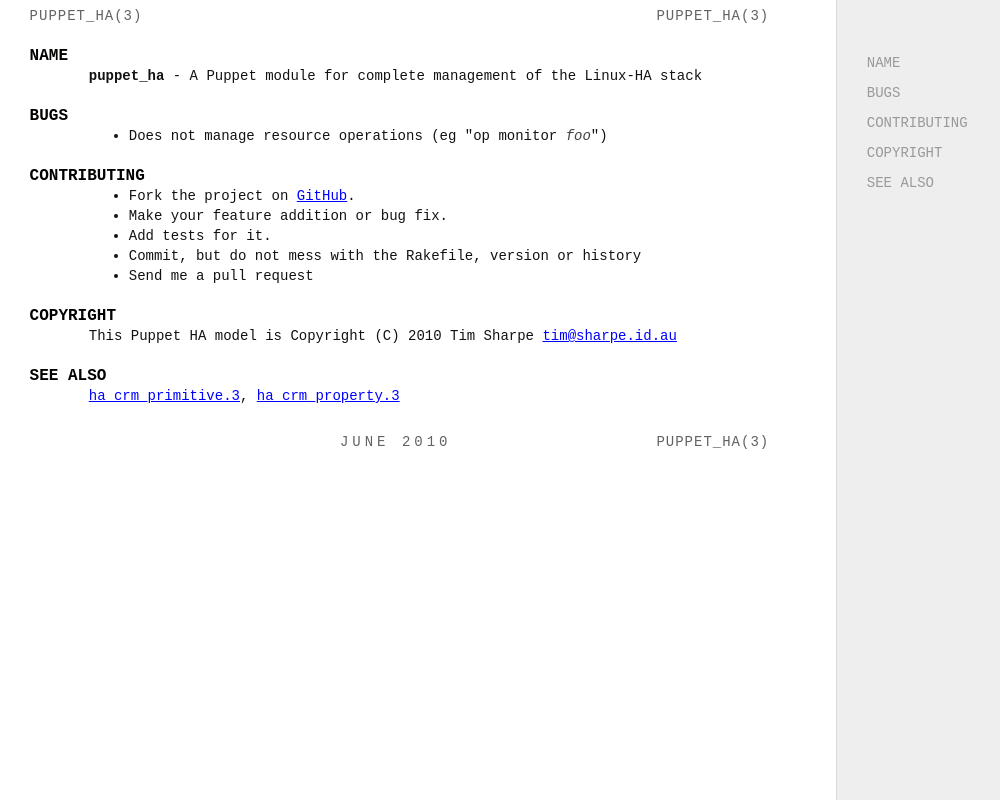
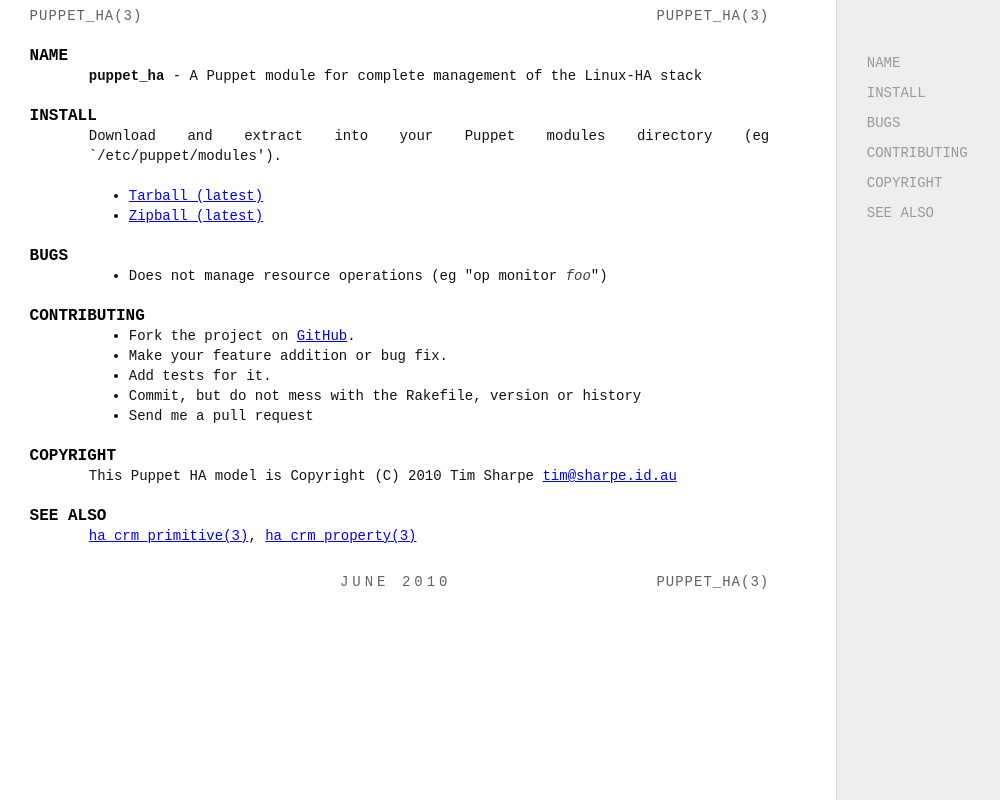
Before and after one commit to rodjek/puppet-pacemaker, a plain HTML site: page puppet_ha.3.html in a window 1280 px wide. Shown: the whole page, without its empty margins (0-1000 px from the left). Drawn offline with Linux system fonts and the light colour scheme.

Commit message:
Added download links

```diff
--- a/puppet_ha.3.html
+++ b/puppet_ha.3.html
@@ -69,6 +69,7 @@
 
   <div class='man-navigation' style='display:none'>
     <a href="#NAME">NAME</a>
+    <a href="#INSTALL">INSTALL</a>
     <a href="#BUGS">BUGS</a>
     <a href="#CONTRIBUTING">CONTRIBUTING</a>
     <a href="#COPYRIGHT">COPYRIGHT</a>
@@ -85,6 +86,17 @@
 
   <h2 id='NAME'>NAME</h2>
 <p><code>puppet_ha</code> - A Puppet module for complete management of the Linux-HA stack</p>
+
+<h2 id="INSTALL">INSTALL</h2>
+
+<p>Download and extract into your Puppet modules directory
+(eg `/etc/puppet/modules').</p>
+
+<ul>
+<li><a href="http://github.com/rodjek/puppet-ha/tarball/master">Tarball (latest)</a></li>
+<li><a href="http://github.com/rodjek/puppet-ha/zipball/master">Zipball (latest)</a></li>
+</ul>
+
 
 <h2 id="BUGS">BUGS</h2>
 
@@ -106,12 +118,12 @@
 
 <h2 id="COPYRIGHT">COPYRIGHT</h2>
 
-<p>This Puppet HA model is Copyright (C) 2010 Tim Sharpe <a href="&#x6d;&#97;&#x69;&#x6c;&#116;&#x6f;&#58;&#x74;&#x69;&#109;&#64;&#x73;&#x68;&#97;&#x72;&#112;&#101;&#x2e;&#x69;&#100;&#x2e;&#97;&#117;" data-bare-link="true">&#x74;&#105;&#109;&#x40;&#115;&#x68;&#97;&#x72;&#112;&#101;&#46;&#x69;&#x64;&#x2e;&#x61;&#117;</a></p>
+<p>This Puppet HA model is Copyright (C) 2010 Tim Sharpe <a href="&#109;&#x61;&#105;&#108;&#x74;&#111;&#x3a;&#x74;&#x69;&#109;&#x40;&#x73;&#x68;&#97;&#114;&#112;&#x65;&#x2e;&#105;&#100;&#x2e;&#x61;&#117;" data-bare-link="true">&#116;&#105;&#x6d;&#x40;&#115;&#104;&#x61;&#114;&#112;&#101;&#46;&#x69;&#x64;&#46;&#97;&#x75;</a></p>
 
 <h2 id="SEE-ALSO">SEE ALSO</h2>
 
-<p><a href="/puppet-ha/ha_crm_primitive.3">ha_crm_primitive.3</a>,
-<a href="/puppet-ha/ha_crm_property.3">ha_crm_property.3</a></p>
+<p><a href="/puppet-ha/ha_crm_primitive.3">ha_crm_primitive(3)</a>,
+<a href="/puppet-ha/ha_crm_property.3">ha_crm_property(3)</a></p>
 
 
   <ol class='man-decor man-foot man foot'>
```
Also changed, not shown: 1 other file.
